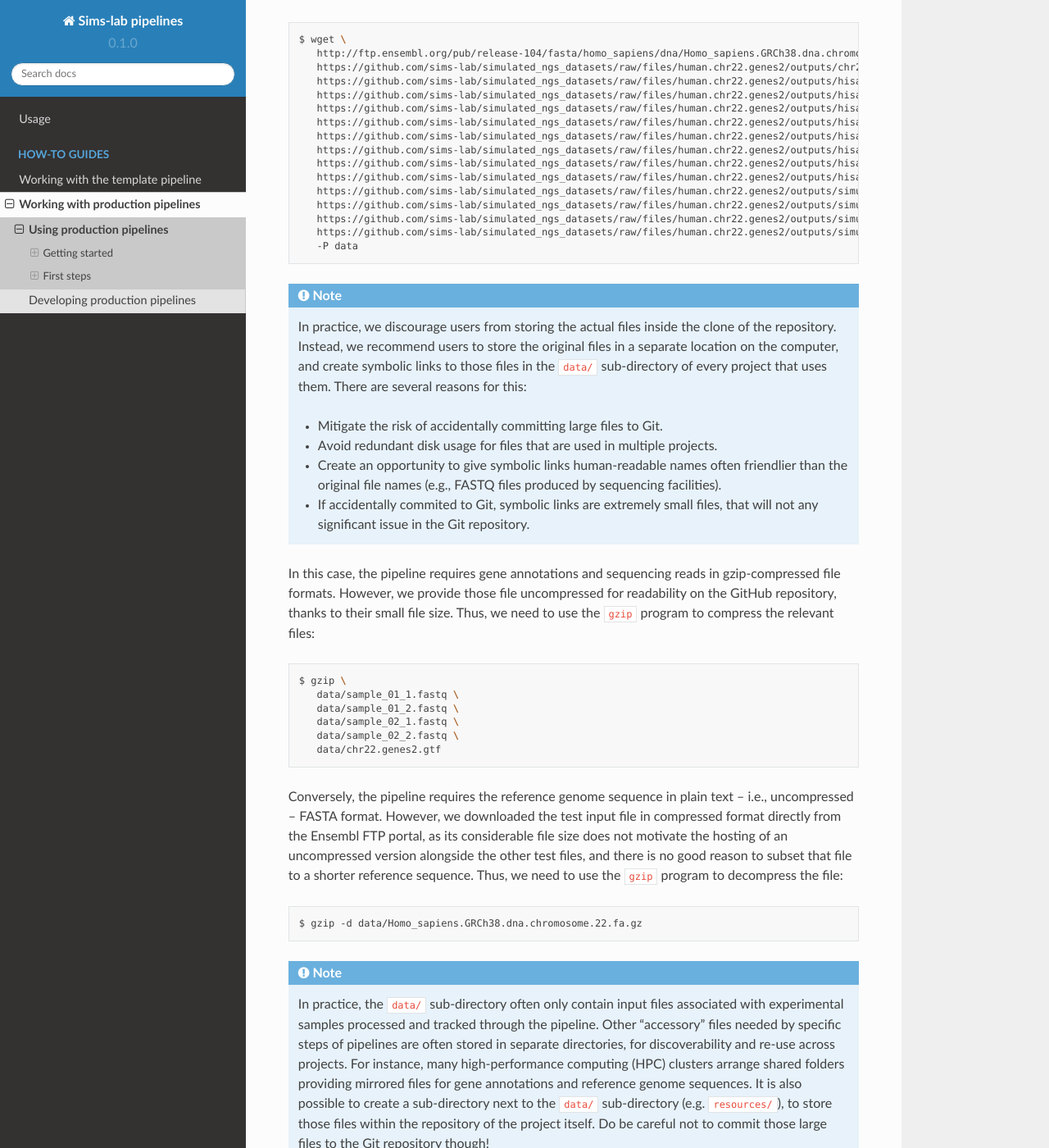
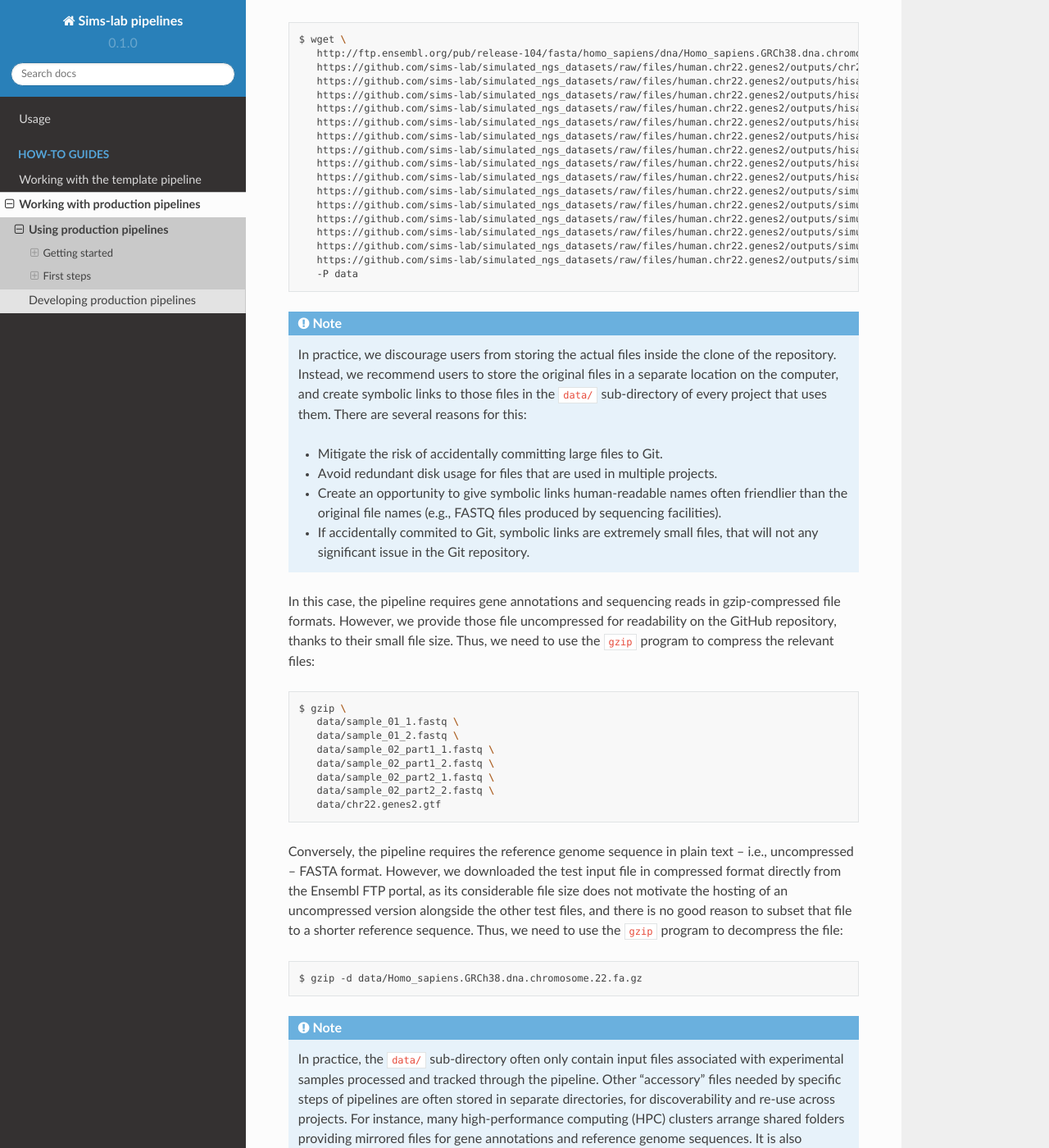
Before and after one commit to kevinrue/rtd-tutorial, a Sphinx documentation site: the page built from docs/source/guides/production_usage.rst, in a window 1280 px wide and 1400 px high, scrolled down 4861 px. Shown: the whole window at 82% size. Built offline with Sphinx 7.4.7 and the Read the Docs theme 2.0.0, drawn with Linux system fonts in a browser that asks for light colours.

Commit message:
rename input fastq files (#20)

```diff
--- a/docs/source/guides/production_usage.rst
+++ b/docs/source/guides/production_usage.rst
@@ -214,8 +214,10 @@ and are processed extremely quickly in the various pipeline steps.
       https://github.com/sims-lab/simulated_ngs_datasets/raw/files/human.chr22.genes2/outputs/hisat2_chr22.8.ht2 \
       https://github.com/sims-lab/simulated_ngs_datasets/raw/files/human.chr22.genes2/outputs/simulated_reads/sample_01_1.fastq \
       https://github.com/sims-lab/simulated_ngs_datasets/raw/files/human.chr22.genes2/outputs/simulated_reads/sample_01_2.fastq \
-      https://github.com/sims-lab/simulated_ngs_datasets/raw/files/human.chr22.genes2/outputs/simulated_reads/sample_02_1.fastq \
-      https://github.com/sims-lab/simulated_ngs_datasets/raw/files/human.chr22.genes2/outputs/simulated_reads/sample_02_2.fastq \
+      https://github.com/sims-lab/simulated_ngs_datasets/raw/files/human.chr22.genes2/outputs/simulated_reads/sample_02_part1_1.fastq \
+      https://github.com/sims-lab/simulated_ngs_datasets/raw/files/human.chr22.genes2/outputs/simulated_reads/sample_02_part1_2.fastq \
+      https://github.com/sims-lab/simulated_ngs_datasets/raw/files/human.chr22.genes2/outputs/simulated_reads/sample_02_part2_1.fastq \
+      https://github.com/sims-lab/simulated_ngs_datasets/raw/files/human.chr22.genes2/outputs/simulated_reads/sample_02_part2_2.fastq \
       -P data
 
 .. note::
@@ -242,8 +244,10 @@ Thus, we need to use the ``gzip`` program to compress the relevant files:
    gzip \
       data/sample_01_1.fastq \
       data/sample_01_2.fastq \
-      data/sample_02_1.fastq \
-      data/sample_02_2.fastq \
+      data/sample_02_part1_1.fastq \
+      data/sample_02_part1_2.fastq \
+      data/sample_02_part2_1.fastq \
+      data/sample_02_part2_2.fastq \
       data/chr22.genes2.gtf
 
 Conversely, the pipeline requires the reference genome sequence in plain text -- i.e., uncompressed -- FASTA format.
```
